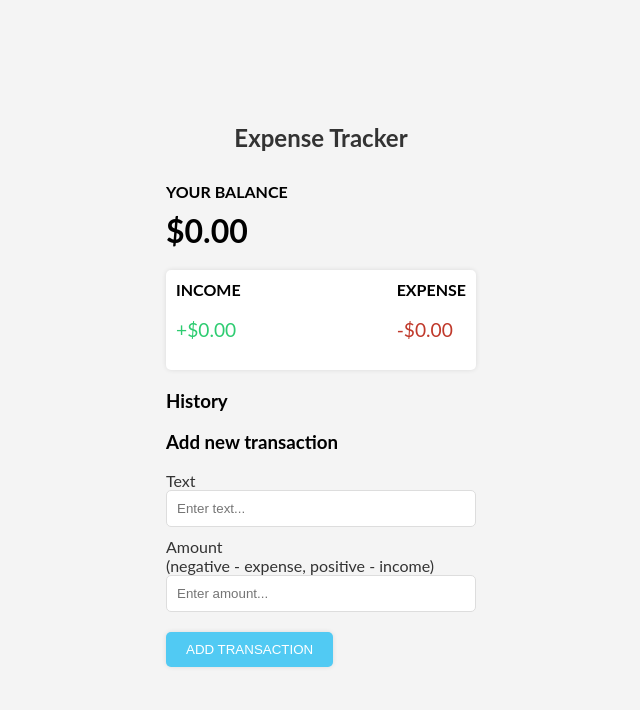
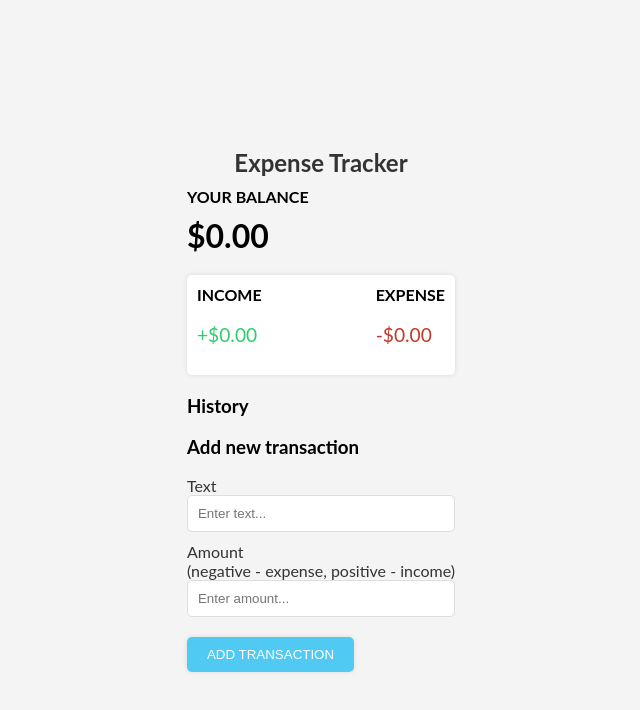
Before and after one commit to ShahilKM16/learn-frontend4, a React (Create React App) app: page / in a window 1280 px wide. Shown: the top 710 px of the page, without its empty margins (319-959 px from the left). Built offline with nearby package versions, Linux system fonts and the light colour scheme.

Commit message:
adding context for authentication

```diff
--- a/src/App.js
+++ b/src/App.js
@@ -1,5 +1,4 @@
-// In App.js
-
+// App.js
 import React, { useState } from 'react';
 import { Header } from './components/Header';
 import { Balance } from './components/Balance';
@@ -33,8 +32,10 @@ const App = () => {
 
   return (
     <div>
-      <Header />
-      <div className="container">
+      <div className="header">
+        <Header />
+      </div>
+      <div className="content">
         <Balance balance={calculateBalance()} />
         <IncomeExpenses transactions={transactions} />
         <TransactionList transactions={transactions} />
```
